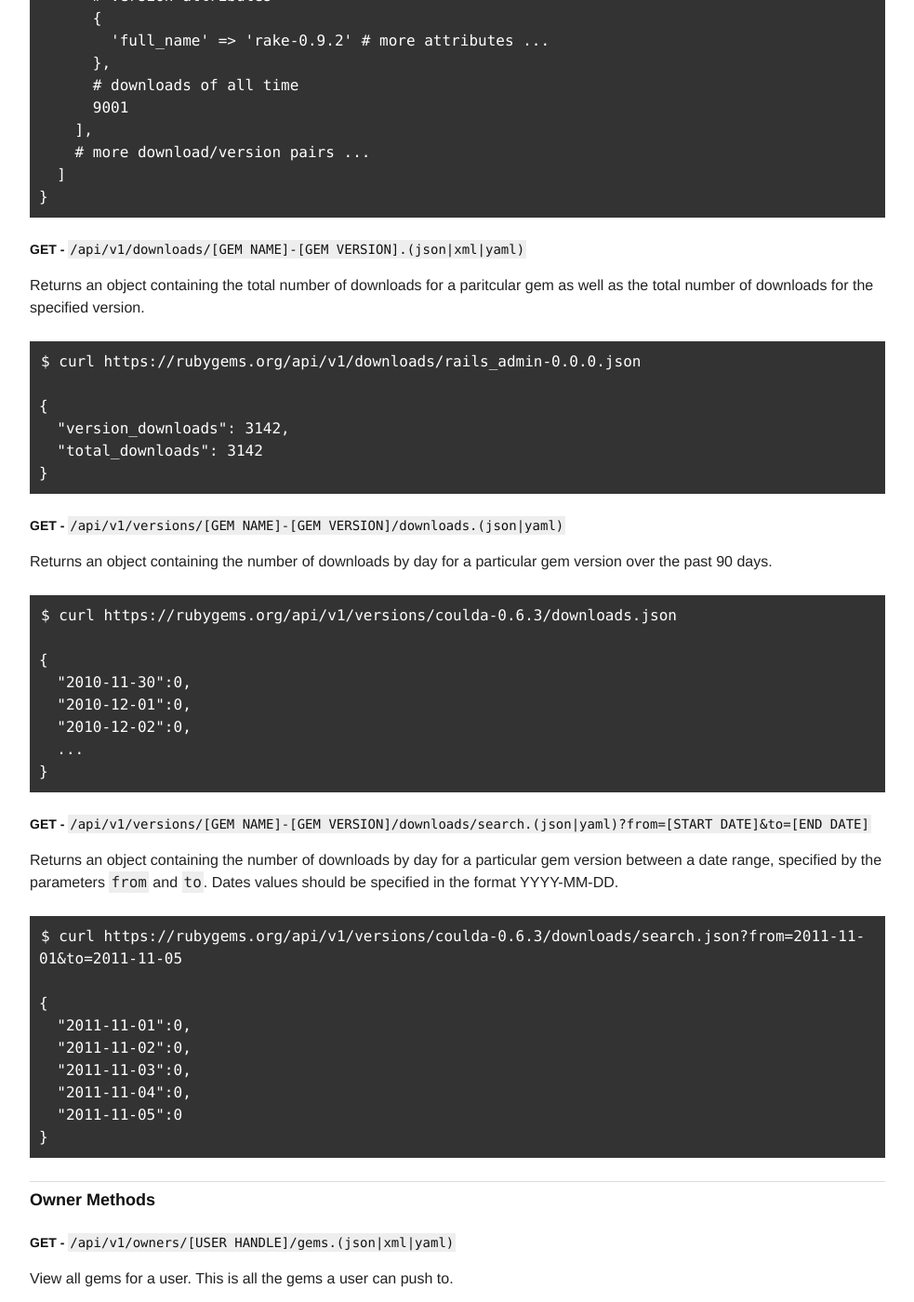
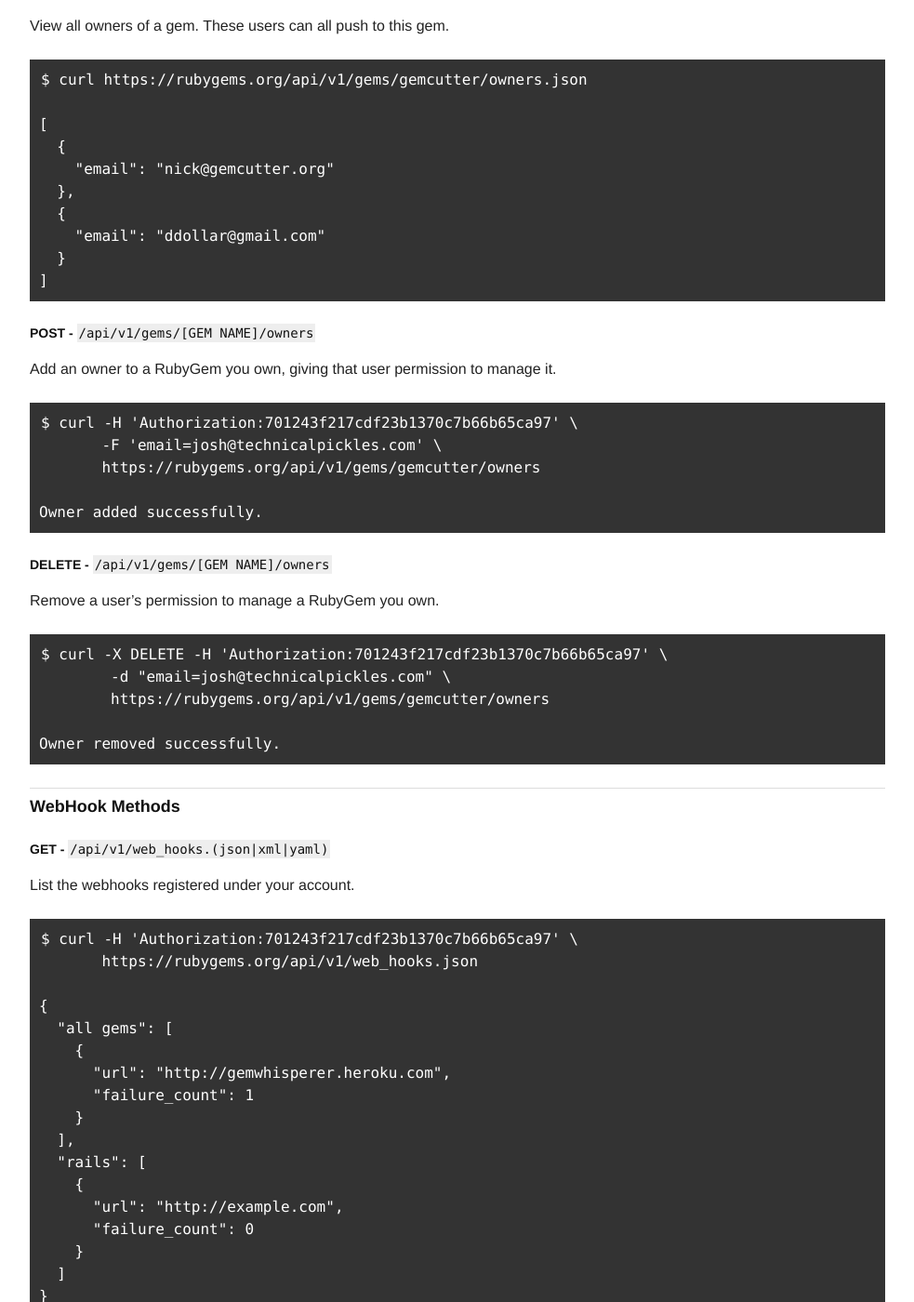
Before and after one commit to radar/guides, a Jekyll site: the page built from rubygems-org-api.md, in a window 1280 px wide and 1400 px high, scrolled down 6809 px. Shown: the whole window at 93% size, without its empty margins (148-1131 px from the left). Built offline with Jekyll 4.4.1, drawn with Linux system fonts in a browser that asks for light colours; some of the changed text lies outside the part shown.

Commit message:
remove download stats endpoints

```diff
--- a/rubygems-org-api.md
+++ b/rubygems-org-api.md
@@ -260,46 +260,6 @@ Returns an object containing the total number of downloads on RubyGems.
       "total": 461672727
     }
 
-### GET - `/api/v1/downloads/top.(json|xml|yaml)`
-
-Returns an object containing the top 50 downloaded gem versions for today.
-
-    $ curl https://rubygems.org/api/v1/downloads/top.json
-
-    {
-      "gems": [
-        [
-          # version attributes
-          {
-            'full_name' => 'mime-types-1.16' # more attributes ...
-          },
-          # downloads today
-          2806
-        ],
-        # more download/version pairs ...
-      ]
-    }
-
-### GET - `/api/v1/downloads/all.(json|xml|yaml)`
-
-Returns an object containing the top 50 downloaded gem versions of all time.
-
-    $ curl https://rubygems.org/api/v1/downloads/all.json
-
-    {
-      "gems": [
-        [
-          # version attributes
-          {
-            'full_name' => 'rake-0.9.2' # more attributes ...
-          },
-          # downloads of all time
-          9001
-        ],
-        # more download/version pairs ...
-      ]
-    }
-
 ### GET - `/api/v1/downloads/[GEM NAME]-[GEM VERSION].(json|xml|yaml)`
 
 Returns an object containing the total number of downloads for a paritcular gem
@@ -310,36 +270,6 @@ as well as the total number of downloads for the specified version.
     {
       "version_downloads": 3142,
       "total_downloads": 3142
-    }
-
-### GET - `/api/v1/versions/[GEM NAME]-[GEM VERSION]/downloads.(json|yaml)`
-
-Returns an object containing the number of downloads by day for a particular
-gem version over the past 90 days.
-
-    $ curl https://rubygems.org/api/v1/versions/coulda-0.6.3/downloads.json
-
-    {
-      "2010-11-30":0,
-      "2010-12-01":0,
-      "2010-12-02":0,
-      ...
-    }
-
-### GET - `/api/v1/versions/[GEM NAME]-[GEM VERSION]/downloads/search.(json|yaml)?from=[START DATE]&to=[END DATE]`
-
-Returns an object containing the number of downloads by day for a particular
-gem version between a date range, specified by the parameters `from` and `to`.
-Dates values should be specified in the format YYYY-MM-DD.
-
-    $ curl https://rubygems.org/api/v1/versions/coulda-0.6.3/downloads/search.json?from=2011-11-01&to=2011-11-05
-
-    {
-      "2011-11-01":0,
-      "2011-11-02":0,
-      "2011-11-03":0,
-      "2011-11-04":0,
-      "2011-11-05":0
     }
 
 Owner Methods
```
